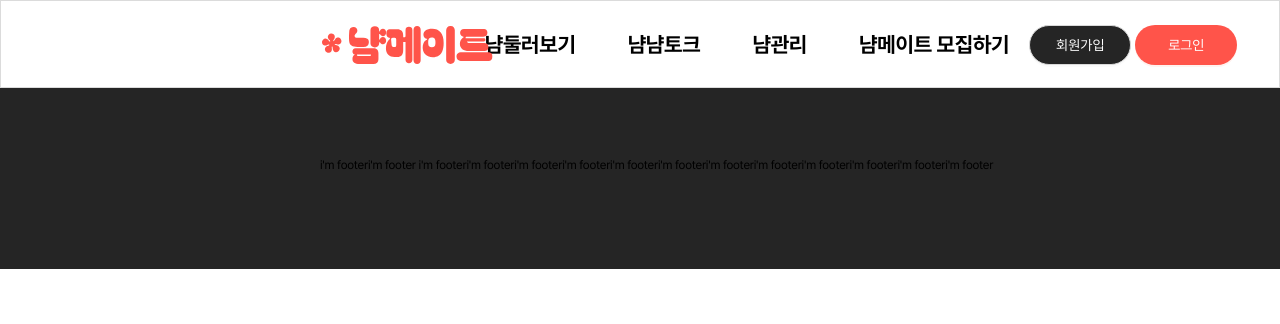
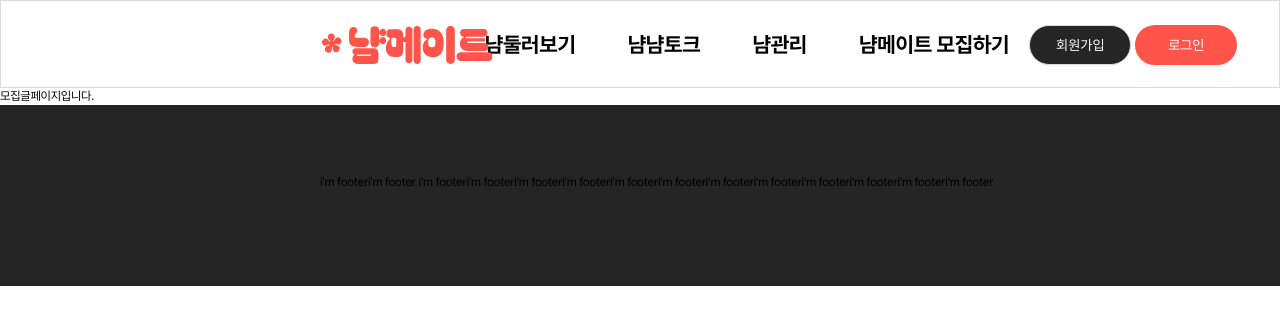
Before and after one commit to Woowa-Birdies/MealBuddy_Frontend, a React (Vite) app: page /recruit in a window 1280 px wide. Shown: the top 324 px of the page. Built offline with nearby package versions, Linux system fonts and the light colour scheme.

Commit message:
feat: 모집글페이지 연결

```diff
--- a/src/App.jsx
+++ b/src/App.jsx
@@ -5,6 +5,7 @@ import Home from '@/pages/Home';
 import Login from '@/pages/Login';
 import Sample1 from '@/pages/Sample1';
 import Sample2 from '@/pages/Sample2';
+import Recruit from '@/pages/Recruit';
 import PageTitleUpdater from '@hooks/component/PageTitleUpdater';
 import { validateKeys } from '@utils/CommonUtil';
 import { useEffect } from 'react';
@@ -24,6 +25,7 @@ const App = () => {
           <Route path={ROUTES.LOGIN} element={<Login />} />
           <Route path={ROUTES.SAMPLE1} element={<Sample1 />} />
           <Route path={ROUTES.SAMPLE2} element={<Sample2 />} />
+          <Route path={ROUTES.Recruit} element={<Recruit />} />
         </Routes>
       </Base>
     </BrowserRouter>
--- a/src/enums/CommonEnum.js
+++ b/src/enums/CommonEnum.js
@@ -13,7 +13,7 @@ export const PAGENAMES = Object.freeze({
   AAA: 'aaa',
   BBB: 'bbb',
   CCC: 'ccc',
-  DDD: 'ddd',
+  Recruit: 'recruit',
 });
 
 export const ROUTES = Object.freeze({
@@ -24,5 +24,5 @@ export const ROUTES = Object.freeze({
   AAA: '/aaa',
   BBB: '/bbb',
   CCC: '/ccc',
-  DDD: '/ddd',
+  Recruit: '/recruit',
 });
--- /dev/null
+++ b/src/pages/Recruit/index.jsx
@@ -0,0 +1,11 @@
+// import { ROUTES } from '@/enums/CommonEnum';
+// import { Button } from 'antd';
+// import { useNavigate } from 'react-router-dom';
+
+const Recruit = () => {
+  // const nav = useNavigate();
+
+  return <div>모집글페이지입니다.</div>;
+};
+
+export default Recruit;
--- a/src/store/useNavStore.js
+++ b/src/store/useNavStore.js
@@ -8,7 +8,7 @@ const useNavStore = create(() => ({
     { path: ROUTES.AAA, title: '냠둘러보기' },
     { path: ROUTES.BBB, title: '냠냠토크' },
     { path: ROUTES.CCC, title: '냠관리' },
-    { path: ROUTES.DDD, title: '냠메이트 모집하기' },
+    { path: ROUTES.Recruit, title: '냠메이트 모집하기' },
   ],
 }));
 
```
Also changed, not shown: 1 other file (tests, documents, lock files or other folders).
